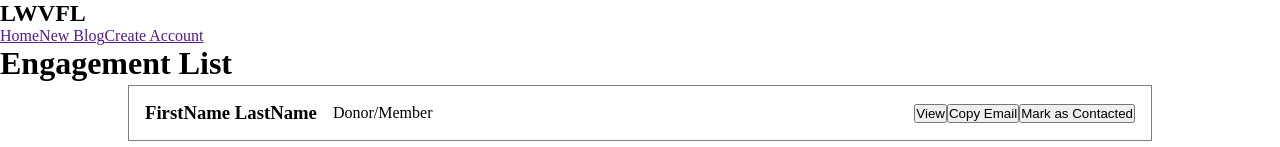
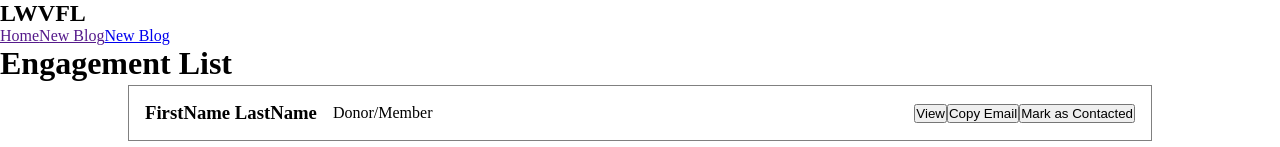
Before and after one commit to WebadriEP/LWVFL, a React (Create React App) app in the folder frontend/: page / in a window 1280 px wide. Shown: the top 147 px of the page. Built offline with nearby package versions, Linux system fonts and the light colour scheme.

Commit message:
more work on user, removed it to try to figure out

```diff
--- a/frontend/src/components/Navbar.js
+++ b/frontend/src/components/Navbar.js
@@ -1,3 +1,4 @@
+
 const Navbar = () => {
     return (
     <nav className="navbar">
@@ -5,7 +6,7 @@ const Navbar = () => {
       <div className="links">
         <a href={""}>Home</a>
         <a href={""}>New Blog</a>
-        <a href={""}>Create Account</a>
+        <a href={"../../pages/createAccount.js"}>New Blog</a>
       </div>
     </nav>
   );
```
Also changed, not shown: frontend/src/Hooks/useUserContext.js (+5 -4 lines).
